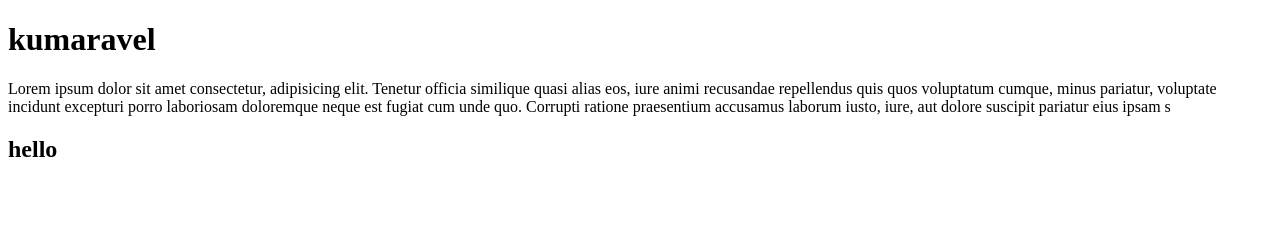
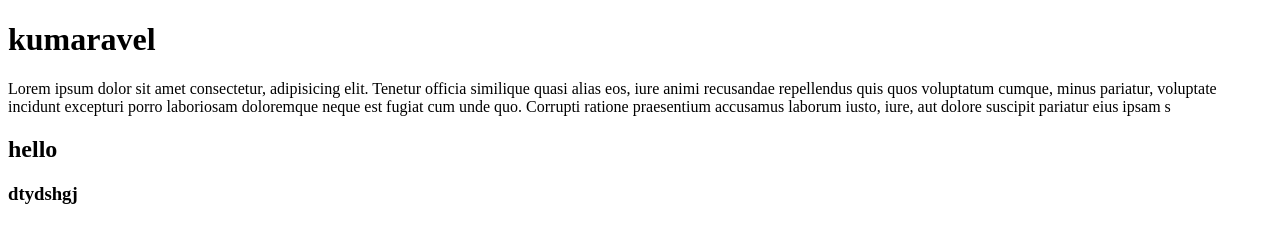
Before and after one commit to kumaravel3124/project-1, a plain HTML site: page project3/index.html in a window 1280 px wide. Drawn offline with Linux system fonts and the light colour scheme.

Commit message:
Update index.html

```diff
--- a/project3/index.html
+++ b/project3/index.html
@@ -12,6 +12,7 @@
             <p>Lorem ipsum dolor sit amet consectetur, adipisicing elit. Tenetur officia similique quasi alias eos, iure animi recusandae repellendus quis quos voluptatum cumque, minus pariatur, voluptate incidunt excepturi porro laboriosam doloremque neque est fugiat cum unde quo. Corrupti ratione praesentium accusamus laborum iusto, iure, aut dolore suscipit pariatur eius ipsam s</p>
         </main>
         <h2>hello</h2>
+        <h3>dtydshgj</h3>
     </header>
 </body>
 </html>
```
